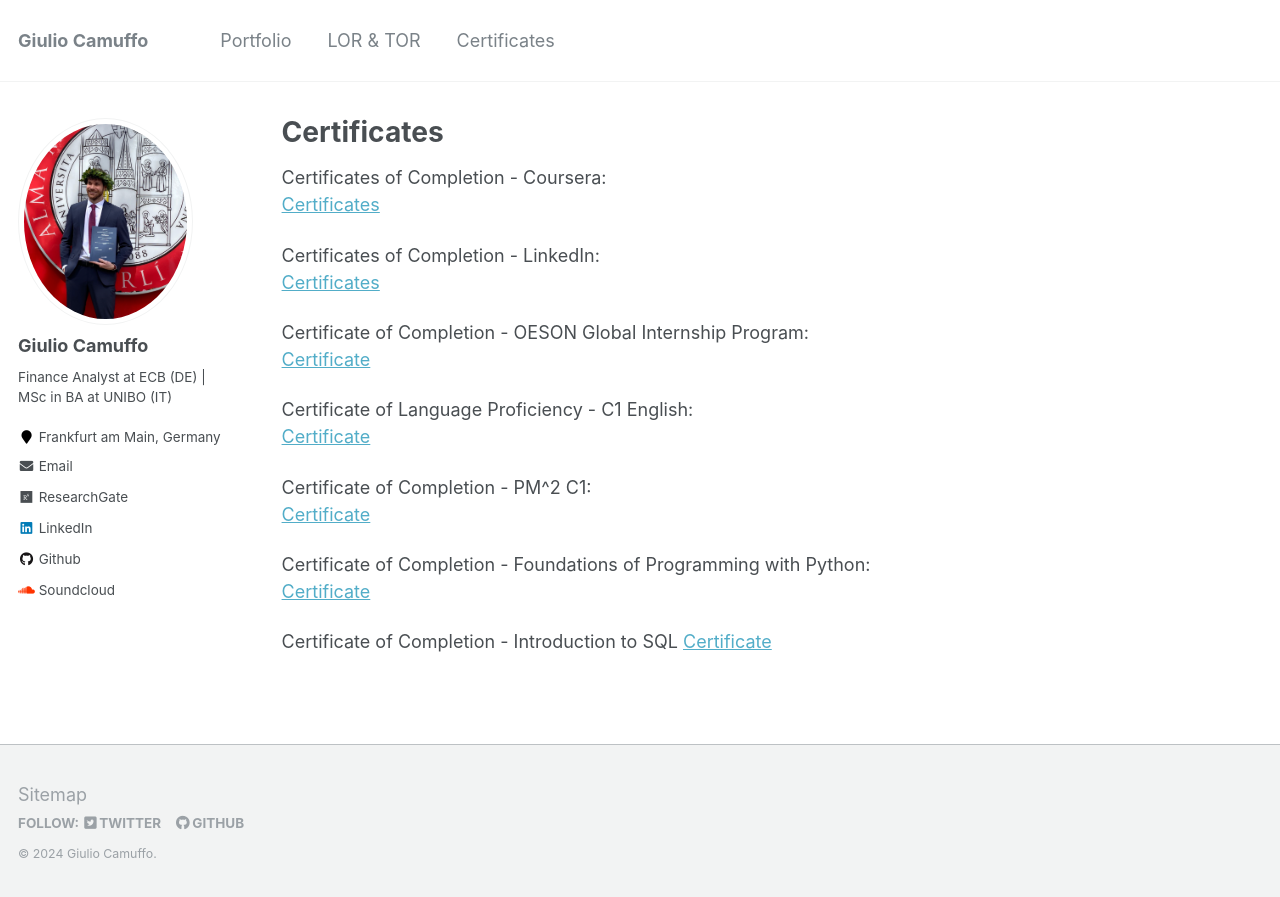
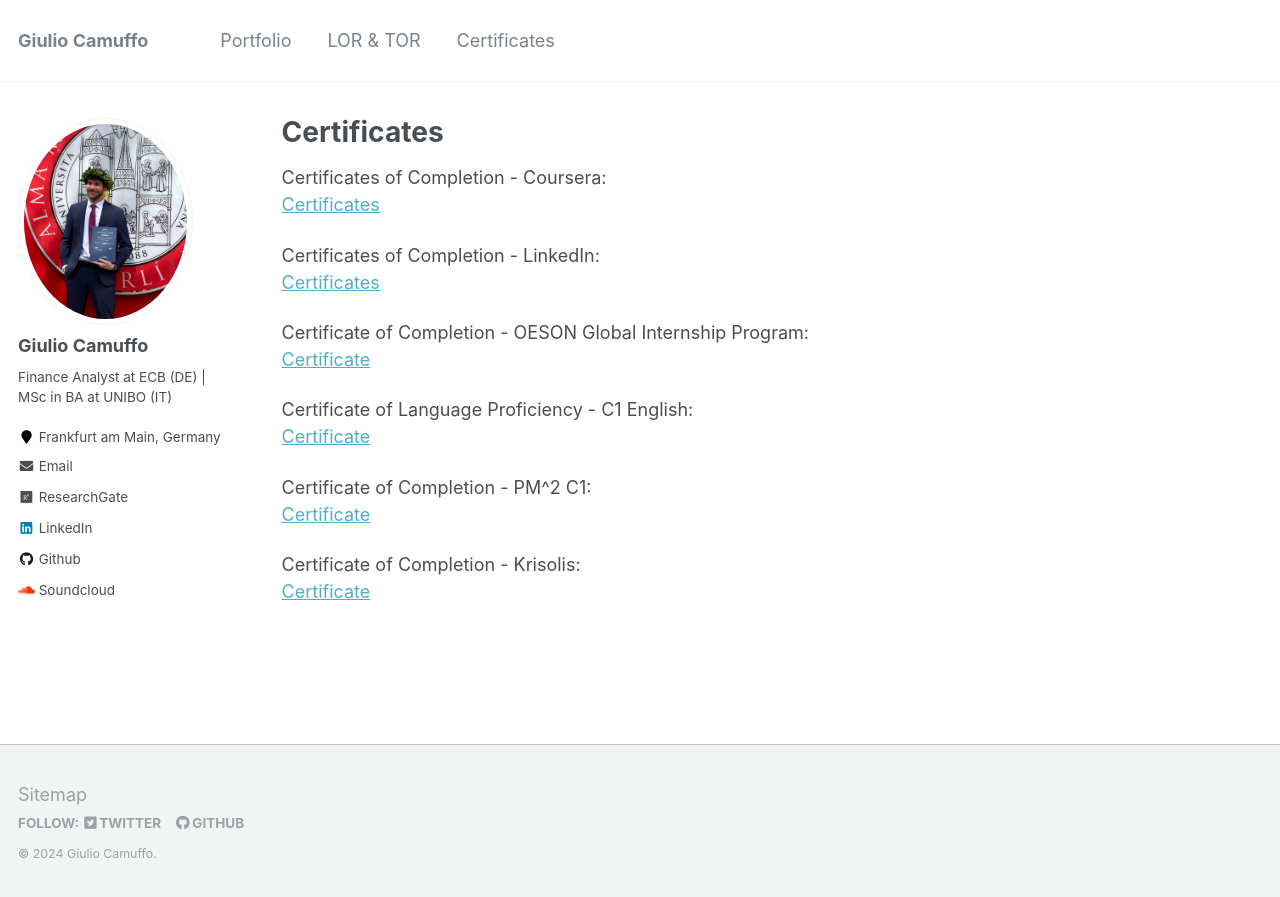
Before and after one commit to giulio-camuffo/giulio-camuffo.github.io, a Jekyll site: the page built from _pages/certificates.md, in a window 1280 px wide. Shown: the top 897 px of the page. Built offline with Jekyll 4.4.1, drawn with Linux system fonts in a browser that asks for light colours; nearby versions of some CDN libraries.

Commit message:
Update certificates.md

```diff
--- a/_pages/certificates.md
+++ b/_pages/certificates.md
@@ -20,8 +20,5 @@ Certificate of Language Proficiency - C1 English:
 Certificate of Completion - PM^2 C1:
 [Certificate](/files/PM^2-certificate.pdf)
 
-Certificate of Completion - Foundations of Programming with Python:
-[Certificate](/files/Giulio-Camuffo-Krisolis-Certificate-Foundations-of-Programming-with-Python.pdf)
-
-Certificate of Completion - Introduction to SQL
-[Certificate](/files/Giulio-Camuffo-Krisolis-Certificate-Introduction-to-SQL.pdf)
+Certificate of Completion - Krisolis:
+[Certificate](/files/Krisolis-merged-certificates.pdf)
```
